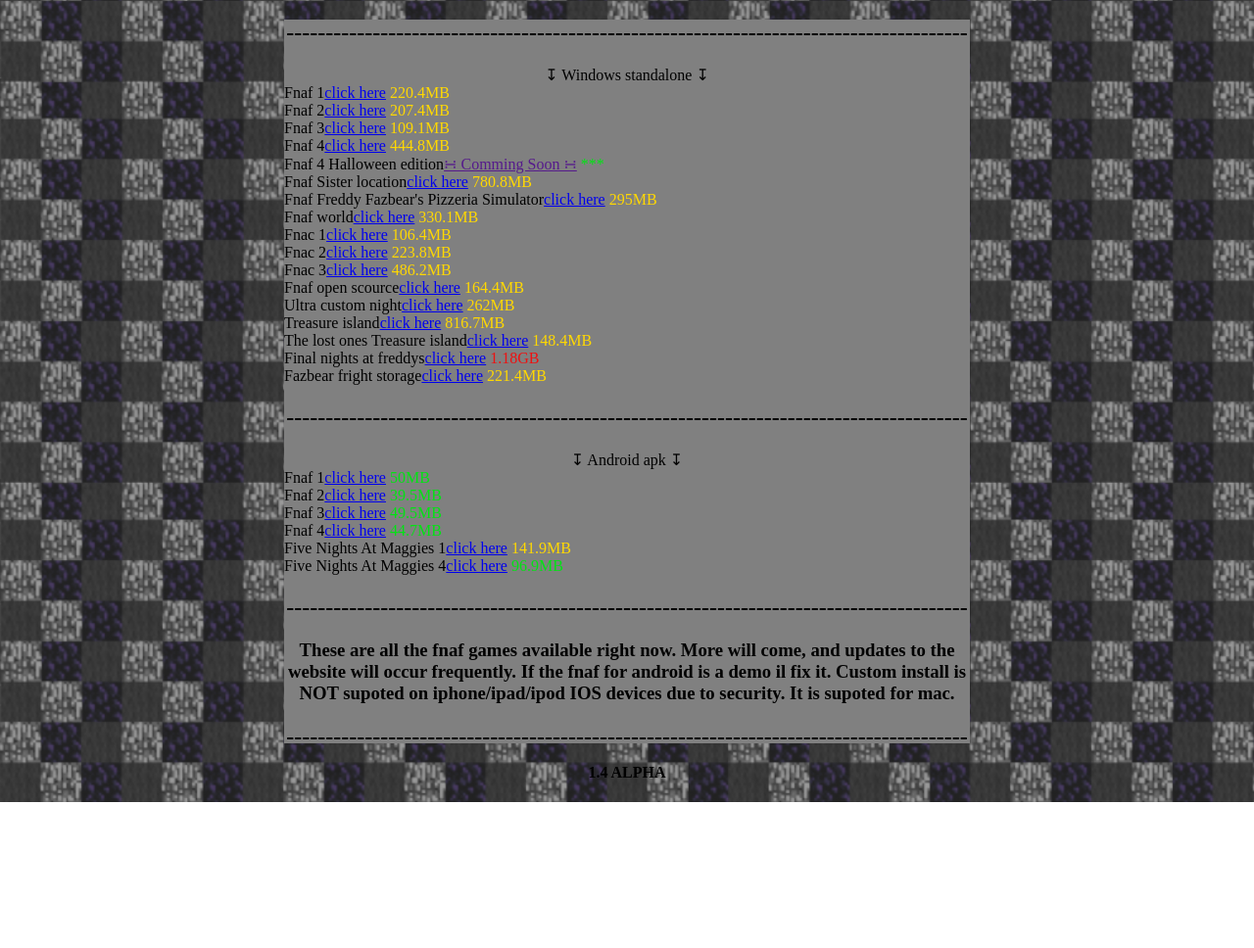
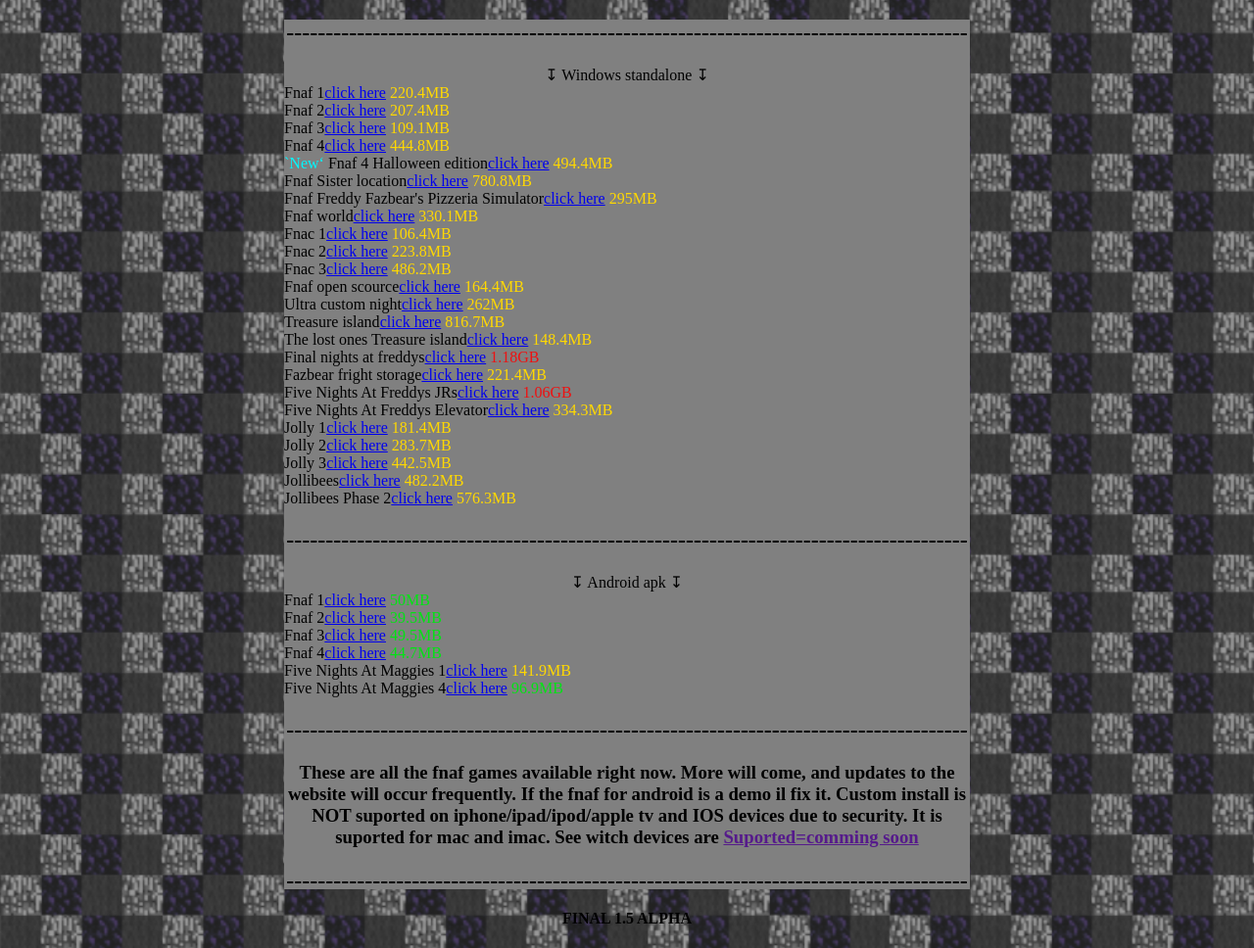
Before and after one commit to WEB-SNIFFER-123/FRG, a plain HTML site: page index.html in a window 1280 px wide. Shown: the whole page at 98% size. Before the commit the page ends 819 px from the top, so only its background shows below. Drawn offline with Linux system fonts and the light colour scheme.

Commit message:
Update index.html

```diff
--- a/index.html
+++ b/index.html
@@ -19,7 +19,7 @@
 
     <style>
         .Border_socket1 {
-            height: 739px;
+            height: 888px;
             width: 700px;
             background: #808080;
             text-align: center;
@@ -62,6 +62,13 @@
         }
     </style>
 
+    <style>
+        h12 {
+            font-size: 10;
+            color: #00f7ff
+        }
+    </style>
+
 </head>
 <body>
     <div align="center">
@@ -81,7 +88,7 @@
                 <h7>Fnaf 4<a href="https://drive.google.com/file/d/1lf4D7grhVJPcxBCTd-YaYnpsHUyiMdq-/view?usp=sharing">click here</a></h7> <h10>444.8MB</h10>
             </div>
             <div align="left">
-                <h7>Fnaf 4 Halloween edition<a href="">∺ Comming Soon ∺</a></h7> <h9>***</h9>
+                <h12>`New‘</h12> <h7>Fnaf 4 Halloween edition<a href="https://drive.google.com/file/d/1LOtYof7TDHN9inANzH7ivqYRuhFObvok/view?usp=sharing">click here</a></h7> <h10>494.4MB</h10>
             </div>
             <div align="left">
                 <h7>Fnaf Sister location<a href="https://drive.google.com/file/d/1mDMGV1eQhOiv5yoNWiN8Of6yMrK8Vpgp/view?usp=sharing">click here</a></h7> <h10>780.8MB</h10>
@@ -119,6 +126,27 @@
             <div align="left">
                 <h7>Fazbear fright storage<a href="https://drive.google.com/file/d/1H2Go4aZhVyoptB6ZQf78T9cJCH2Rteyt/view?usp=sharing">click here</a></h7> <h10>221.4MB</h10>
             </div>
+            <div align="left">
+                <h7>Five Nights At Freddys JRs<a href="https://drive.google.com/file/d/1Z159OxLSgRWXtOSSLxzs01RWCBD7gIeP/view?usp=sharing">click here</a></h7> <h11>1.06GB</h11>
+            </div>
+            <div align="left">
+                <h7>Five Nights At Freddys Elevator<a href="https://drive.google.com/file/d/1iQvIDFA8AKT3zGanBZ3nyTUYll7Bjjgx/view?usp=sharing">click here</a></h7> <h10>334.3MB</h10>
+            </div>
+            <div align="left">
+                <h7>Jolly 1<a href="https://drive.google.com/file/d/1Rly-doi4IjAtq9nwfsx7wFnGhZ6Y2nyX/view?usp=sharing">click here</a></h7> <h10>181.4MB</h10>
+            </div>
+            <div align="left">
+                <h7>Jolly 2<a href="https://drive.google.com/file/d/1HsHbi1ECP998TTRpr64iynx45-zwuzOU/view?usp=sharing">click here</a></h7> <h10>283.7MB</h10>
+            </div>
+            <div align="left">
+                <h7>Jolly 3<a href="https://drive.google.com/file/d/1JwmstVyc3ekcEEpDfLbyK5Me9sg3HlNy/view?usp=sharing">click here</a></h7> <h10>442.5MB</h10>
+            </div>
+            <div align="left">
+                <h7>Jollibees<a href="https://drive.google.com/file/d/1NeUd9deC0ROM2KQmqKZe_Jyd2rT8SrN9/view?usp=sharing">click here</a></h7> <h10>482.2MB</h10>
+            </div>
+            <div align="left">
+                <h7>Jollibees Phase 2<a href="https://drive.google.com/file/d/1R2fOP1ECVzoTxZS4JhgsazUiGiZyUSzK/view?usp=sharing">click here</a></h7> <h10>576.3MB</h10>
+            </div>
             <h2>---------------------------------------------------------------------------------------</h2>
             <h8>↧ Android apk ↧</h8>
             <div align="left">
@@ -146,8 +174,8 @@
                 These are all the fnaf games available right now.
                 More will come, and updates to the website will occur frequently.
                 If the fnaf for android is a demo il fix it.
-                Custom install is NOT supoted on iphone/ipad/ipod IOS devices due to security.
-                It is supoted for mac.
+                Custom install is NOT suported on iphone/ipad/ipod/apple tv and IOS devices due to security.
+                It is suported for mac and imac. See witch devices are <a href="">Suported=comming soon</a>
             </h3>
             <h2>---------------------------------------------------------------------------------------</h2>
         </div>
@@ -158,5 +186,5 @@
 </main>
 
 <div align="center">
-    <h4>1.4 ALPHA</h4>
+    <h4>FINAL 1.5 ALPHA</h4>
 </div>
```
